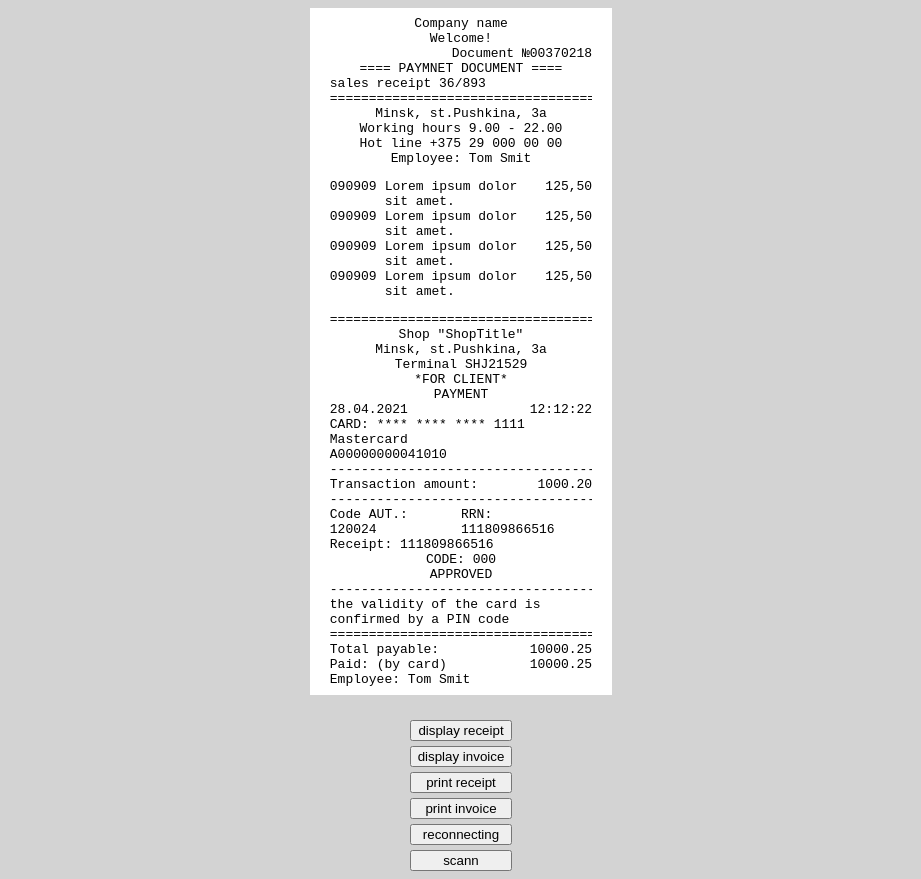
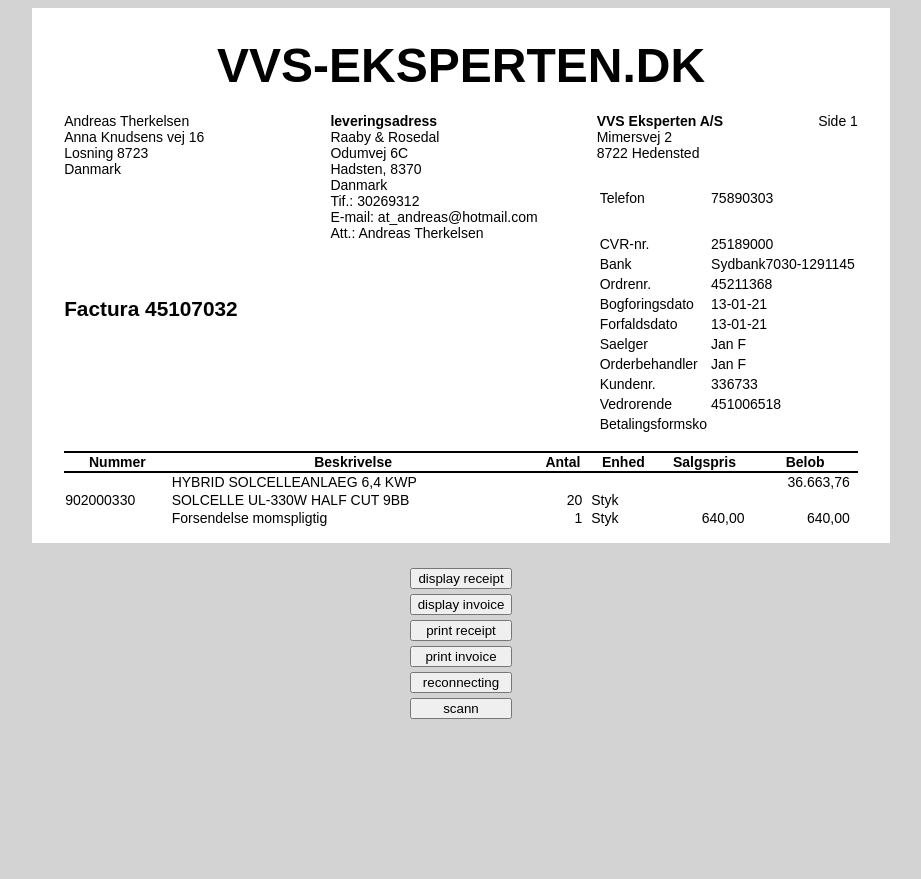
Before and after one commit to gilgust/windowsServiceClient, an Angular app: page / in a window 1280 px wide. Shown: the whole page, without its empty margins (179-1100 px from the left). After the commit the page ends 800 px from the top, so only its background shows below. Built offline with nearby package versions, Linux system fonts and the light colour scheme; no server answers; what ngx-print would draw is missing.

Commit message:
add template for invoice

```diff
--- a/src/app/invoice-view/invoice-view.component.html
+++ b/src/app/invoice-view/invoice-view.component.html
@@ -1 +1,92 @@
-<p>invoice-view works!</p>
+<section class="invoice-wrapper">
+  <div class="invoice">
+    <h1 class="invoice-title">VVS-EKSPERTEN.DK</h1>
+    <div class="invoice-info">
+      <div class="customer-wrapper">
+        <div class="customer">
+          <div class="customer-info">
+            <p>Andreas Therkelsen</p>
+            <p>Anna Knudsens vej 16</p>
+            <p>Losning 8723</p>
+            <p>Danmark</p>
+          </div>
+          <div class="customer-delivery-address">
+            <p class="text-bold">leveringsadress</p>
+            <p>Raaby & Rosedal</p>
+            <p>Odumvej 6C</p>
+            <p>Hadsten, 8370</p>
+            <p>Danmark</p>
+            <p>Tif.: <span>30269312</span></p>
+            <p>E-mail: at_andreas@hotmail.com</p>
+            <p>Att.: Andreas Therkelsen</p>
+          </div>
+        </div>
+        <p class="invoce-number">Factura 45107032</p>
+      </div>
+      <div class="shop">
+        <p class="content-justify_between">
+          <span class="text-bold">VVS Eksperten A/S</span>
+          <span>Side 1</span>
+        </p>
+        <p>Mimersvej 2</p>
+        <p>8722 Hedensted</p>
+        <table>
+          <tr class="cell_height">
+            <td>Telefon</td><td>75890303</td>
+          </tr>
+          <tr><td>CVR-nr.</td><td>25189000</td></tr>
+          <tr><td>Bank</td><td>Sydbank7030-1291145</td></tr>
+          <tr><td>Ordrenr.</td><td>45211368</td></tr>
+          <tr><td>Bogforingsdato</td><td>13-01-21</td></tr>
+          <tr><td>Forfaldsdato</td><td>13-01-21</td></tr>
+          <tr><td>Saelger</td><td>Jan F</td></tr>
+          <tr><td>Orderbehandler</td><td>Jan F</td></tr>
+          <tr><td>Kundenr.</td><td>336733</td></tr>
+          <tr><td>Vedrorende</td><td>451006518</td></tr>
+          <tr><td>Betalingsformsko</td><td></td></tr>
+        </table>
+      </div>
+    </div>
+    <table class="invoice-details">
+      <tr class="table-header">
+        <th>Nummer</th>
+        <th>Beskrivelse</th>
+        <th>Antal</th>
+        <th>Enhed</th>
+        <th>Salgspris</th>
+        <th>Belob</th>
+      </tr>
+      <tr>
+        <td></td>
+        <td>HYBRID SOLCELLEANLAEG 6,4 KWP</td>
+        <td class="text-alight_right"></td>
+        <td></td>
+        <td class="text-alight_right"></td>
+        <td class="text-alight_right">36.663,76</td>
+      </tr>
+      <tr>
+        <td>902000330</td>
+        <td>SOLCELLE UL-330W HALF CUT 9BB</td>
+        <td class="text-alight_right">20</td>
+        <td>Styk</td>
+        <td class="text-alight_right"></td>
+        <td class="text-alight_right"></td>
+      </tr>
+      <tr>
+        <td></td>
+        <td>Forsendelse momspligtig</td>
+        <td class="text-alight_right">1</td>
+        <td>Styk</td>
+        <td class="text-alight_right">640,00</td>
+        <td class="text-alight_right">640,00</td>
+      </tr>
+    </table>
+  </div>
+</section>
+<style>
+
+.content-justify_between{
+  display: flex;
+  justify-content: space-between;
+}
+</style>
--- a/src/app/invoice-view/invoice-view.component.scss
+++ b/src/app/invoice-view/invoice-view.component.scss
@@ -0,0 +1,80 @@
+.invoice-wrapper{
+  width: 210mm;
+  display: flex;
+  flex-direction: column;
+  justify-content: center;
+  align-items: center;
+}
+.invoice{
+  width: 100%;
+  display: flex;
+  flex-direction: column;
+
+  padding-left: 2rem;
+  padding-right: 2rem;
+
+  background-color: white;
+  font-family: sans-serif;
+  font-size: 14px ;
+}
+.invoce-number{
+  font-size: 1.3rem;
+  font-weight: bold;
+  margin-top: 3.5rem;
+}
+
+.invoice-title{
+  margin-top: 30px;
+  margin-bottom: 20px;
+  font-size: 3rem;
+  text-align: center;
+}
+.invoice-info{
+  display: flex;
+  flex-direction: row;
+  justify-content: space-between;
+  flex-shrink: 0;
+}
+
+.invoice-details{
+  border-collapse: collapse;
+  margin-top: 1rem;
+  margin-bottom: 1rem;
+}
+.table-header{
+  border-top: 2px solid black;
+  border-bottom: 2px solid black;
+}
+
+.customer-wrapper{
+  display: flex;
+  flex-direction: column;
+  flex-grow : 2;
+}
+.customer{
+  display: flex;
+  flex-direction: row;
+}
+.customer-info{
+  width: 50%;
+  padding-right: 1rem;
+}
+.customer-delivery-address{
+  width: 50%;
+  padding-right: 1rem;
+}
+
+p {
+  margin: 0;
+}
+.text-bold{
+  font-weight: bold;
+}
+.cell_height{
+  height: 70px;
+}
+
+.text-alight_right{
+  text-align: end;
+  padding-right: 8px;
+}
--- a/src/app/printer/printer.component.ts
+++ b/src/app/printer/printer.component.ts
@@ -12,7 +12,7 @@
 
   receiptId = 'receipt';
   invoiceId = 'invoice';
-  receiptIsShowing = true;
+  receiptIsShowing = false;
   constructor(private webService: WebsocketService) {
   }
 
```
Also changed, not shown: src/app/receipt-view/receipt-view.component.scss (line endings or trailing spaces).
